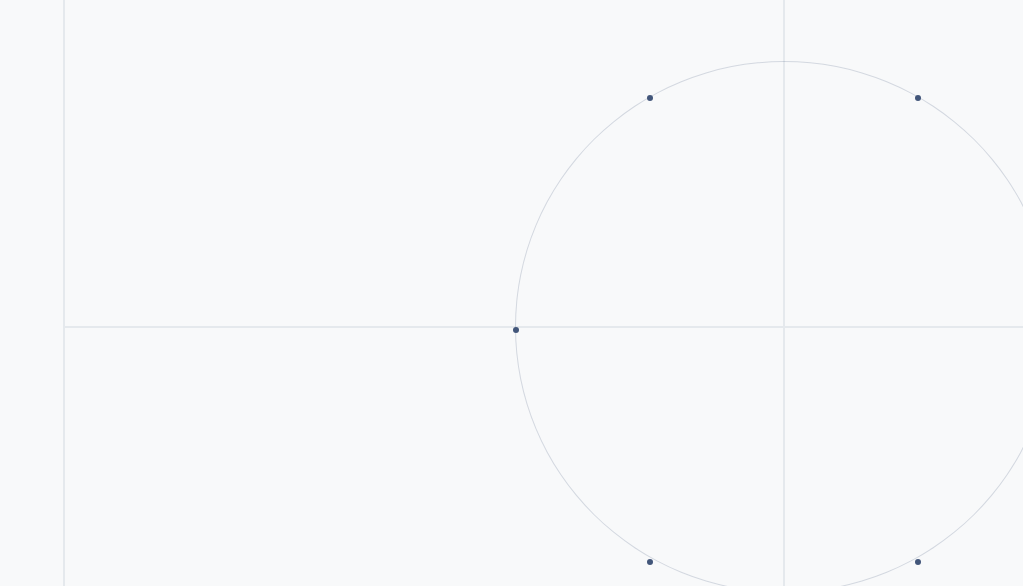
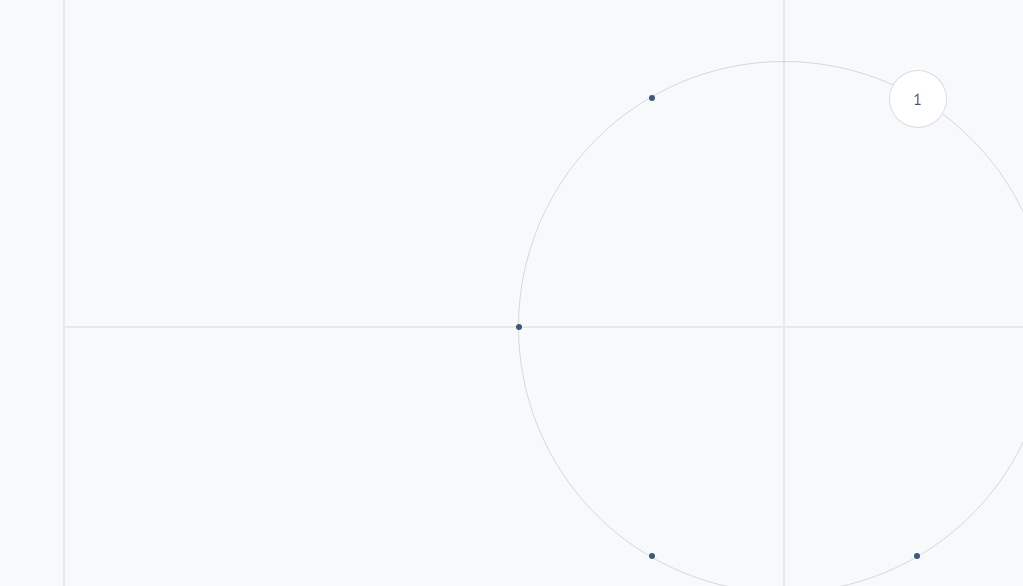
Before and after one commit to NoreagaSC/test-only, a React app: page / in a window 1280 px wide. Shown: the part 214-800 px from the top of the page, without its empty margins (257-1280 px from the left). Built offline with nearby package versions, Linux system fonts and the light colour scheme.

Commit message:
master добавлены признаки активности и ховера на точки, отрефакторена логика центрирования круга

```diff
--- a/eslint.config.mjs
+++ b/eslint.config.mjs
@@ -54,6 +54,7 @@ export default [
           semi: true,
         },
       ],
+      'max-len': ['error', { code: 100, ignoreStrings: true }],
       'react/react-in-jsx-scope': 'off',
       'react/prop-types': 'off',
       '@typescript-eslint/no-unused-vars': ['warn', { argsIgnorePattern: '^_' }],
--- a/src/components/RotatingCircle/RotatingCircle.tsx
+++ b/src/components/RotatingCircle/RotatingCircle.tsx
@@ -1,11 +1,13 @@
-import React from 'react';
+import React, { useState } from 'react';
 
 import { DOTS_COUNT } from './constants';
 import { Dot, StyledCircle } from './rotatingCircle.styles';
 import { generateDots } from './utils';
 
 export const RotatingCircle = () => {
-  const dots = generateDots(DOTS_COUNT, Dot);
+  const [activeDot, setActiveDot] = useState<number | null>(0);
+
+  const dots = generateDots(DOTS_COUNT, Dot, activeDot, setActiveDot);
 
   return <StyledCircle>{dots}</StyledCircle>;
 };
--- a/src/components/RotatingCircle/constants.ts
+++ b/src/components/RotatingCircle/constants.ts
@@ -1,5 +1,6 @@
-export const CIRCLE_SIZE = 536;
-export const DOT_SIZE = 6;
+export const CIRCLE_SIZE = 530;
 export const RADIUS = CIRCLE_SIZE / 2;
 export const DOTS_COUNT = 6;
 export const ANGLE_STEP = (2 * Math.PI) / DOTS_COUNT;
+
+export const FIXED_ACTIVE_INDEX = 0;
--- a/src/components/RotatingCircle/rotatingCircle.styles.ts
+++ b/src/components/RotatingCircle/rotatingCircle.styles.ts
@@ -1,54 +1,31 @@
 import styled from 'styled-components';
-
-import { DOT_SIZE } from './constants';
 
 const StyledCircle = styled.div`
   position: absolute;
-  width: 536px;
+  width: 530px;
   height: 530px;
-  left: 50%;
-  top: 50%;
-  transform: translate(-50%, -50%);
+  inset: 0;
+  margin: auto;
   border-radius: 50%;
   border: 1px solid rgba(66, 86, 122, 0.2);
 `;
 
-export const Dot = styled.div<{ $x: number; $y: number }>`
+export const Dot = styled.div<{ $x: number; $y: number; $isActive: boolean; $isHovered: boolean }>`
   position: absolute;
-  width: ${DOT_SIZE}px;
-  height: ${DOT_SIZE}px;
-  background-color: #42567a;
+  width: ${({ $isActive, $isHovered }) => ($isActive || $isHovered ? '56px' : '6px')};
+  height: ${({ $isActive, $isHovered }) => ($isActive || $isHovered ? '56px' : '6px')};
+  background-color: ${({ $isActive, $isHovered }) => ($isActive || $isHovered ? 'white' : '#42567A')};
   border-radius: 50%;
-  left: ${({ $x }) => `${$x}px`};
-  top: ${({ $y }) => `${$y}px`};
-  transform: translate(-50%, -50%);
-
   display: flex;
   align-items: center;
   justify-content: center;
-  font-size: 0;
+  font-size: ${({ $isActive, $isHovered }) => ($isActive || $isHovered ? '16px' : '0px')};
+  color: ${({ $isActive, $isHovered }) => ($isActive || $isHovered ? '#42567a' : 'white')};
+  border: ${({ $isActive, $isHovered }) => ($isActive || $isHovered ? '1px solid rgba(66, 86, 122, 0.2)' : 'none')};
+  transition: all 0.3s ease-in-out;
 
-  &:hover {
-    width: 56px;
-    height: 56px;
-    font-size: 20px;
-    opacity: 1;
-    border: 1px solid rgba(66, 86, 122, 0.2);
-    transition: all 0.3s ease-in-out;
-    background-color: white;
-  }
-
-  &:hover span {
-    opacity: 1;
-    font-size: 20px;
-  }
-
-  span {
-    opacity: 0;
-    transition:
-      opacity 0.3s ease-in-out,
-      font-size 0.3s ease-in-out;
-  }
+  left: ${({ $x, $isActive, $isHovered }) => `${$x - ($isActive || $isHovered ? 28 : 3)}px`};
+  top: ${({ $y, $isActive, $isHovered }) => `${$y - ($isActive || $isHovered ? 28 : 3)}px`};
 `;
 
 export { StyledCircle };
--- a/src/components/RotatingCircle/utils.tsx
+++ b/src/components/RotatingCircle/utils.tsx
@@ -1,16 +1,33 @@
-import React, { type ElementType, type ReactElement } from 'react';
+import React, { type Dispatch, type ElementType, type ReactElement, type SetStateAction } from 'react';
 
-import { ANGLE_STEP, RADIUS } from './constants';
+import { ANGLE_STEP, FIXED_ACTIVE_INDEX, RADIUS } from './constants';
 
-export const generateDots = (count: number, DotComponent: ElementType): ReactElement[] => {
+export const generateDots = (
+  count: number,
+  DotComponent: ElementType,
+  activeDot: number | null,
+  setActiveDot: Dispatch<SetStateAction<number | null>>,
+): ReactElement[] => {
   return [...new Array(count)].map((_, index) => {
-    const angle = index * ANGLE_STEP;
+    const angle = index * ANGLE_STEP - Math.PI + 2 * (Math.PI / 3); // Начало с верхней левой точки
     const x = RADIUS + RADIUS * Math.cos(angle);
     const y = RADIUS + RADIUS * Math.sin(angle);
 
+    const isFixedActive = index === FIXED_ACTIVE_INDEX;
+    const isHovered = index === activeDot;
+    const isActive = isFixedActive || isHovered;
+
     return (
-      <DotComponent key={index} $x={x} $y={y}>
-        <span>{index + 1}</span>
+      <DotComponent
+        key={index}
+        $x={x}
+        $y={y}
+        $isActive={isActive}
+        $isHovered={isHovered}
+        onMouseEnter={() => setActiveDot(index)}
+        onMouseLeave={() => setActiveDot(null)}
+      >
+        <span>{isActive && index + 1}</span>
       </DotComponent>
     );
   });
```
